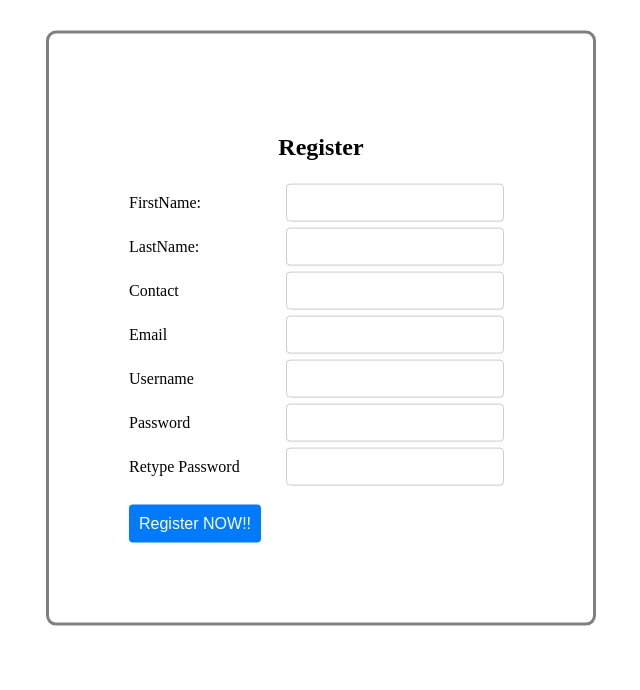
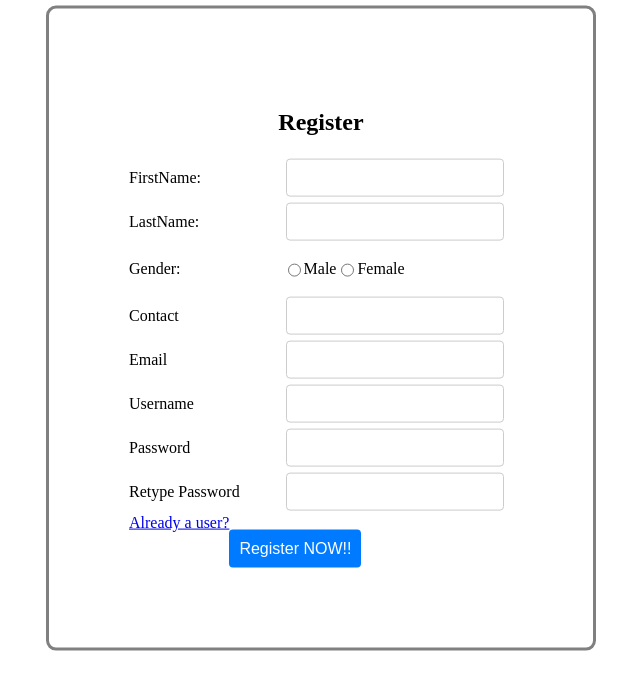
Before and after one commit to nomadisop/Pce_Comp_Web_Programming_lab_Adnan_Ansar_Qureshi, a PHP site: page /reg.html in a window 1280 px wide. Shown: the part 72-762 px from the top of the page, without its empty margins (319-959 px from the left). Run offline with PHP 8.4, Linux system fonts and the light colour scheme.

Commit message:
Added features
Added gender option and option to go to login if already a user

```diff
--- a/reg.css
+++ b/reg.css
@@ -81,7 +81,7 @@ body .navbar{
     position: relative;
 }
 
-.regbox input{
+.inpbox{
     width: 50%;
     padding: 2px 12px;
     margin: 3px;
@@ -89,7 +89,6 @@ body .navbar{
     border-radius: 4px;
     height: 4vh;
 }
-
 .regbox button{
     background-color: #007BFF;
     color: #fff;
@@ -105,3 +104,6 @@ body .navbar{
 .regbox button:hover{
     background-color: #0056b3;
 }
+.gender{
+    display: inline-block;
+}
--- a/reg.html
+++ b/reg.html
@@ -35,21 +35,25 @@
         <div class="regbox">
             <h2>Register</h2>
             <label for="FirstName" >FirstName:</label>
-            <input type="text" id="fname" required>
+            <input type="text" id="fname" required class="inpbox">
             <label for="LastName">LastName:</label>
-            <input type="text" id="lname" required>
+            <input type="text" id="lname" required class="inpbox">
+            <label for="Gender">Gender:</label>
+            <input type="radio" value="Male" class="gender" name="Gender"><p>Male</p>
+            <input type="radio" value="Female" class="gender" name="Gender"><p>Female</p>
             <label for="contact">Contact</label>
-            <input type="text" id="tel" required>
+            <input type="text" id="tel" required class="inpbox">
             <label for="Email">Email</label>
-            <input type="text" id="email" required>
+            <input type="text" id="email" required class="inpbox">
             <label for="Username">Username</label>
-            <input type="text" id="username" required>
+            <input type="text" id="username" required class="inpbox">
             <label for="Password">Password</label>
-            <input type="password" id="password" required>
+            <input type="password" id="password" required class="inpbox">
             <label for="Password"> Retype Password</label>
-            <input type="password" id="retype_password" required>
+            <input type="password" id="retype_password" required class="inpbox">
+            <a href="login.html" style="display: block;">Already a user?</a>
             <center>
-            <button type="submit">Register NOW!!</button>
+            <button type="submit" style="display: block;">Register NOW!!</button>
             </center>
         </div>
     </div>
```
